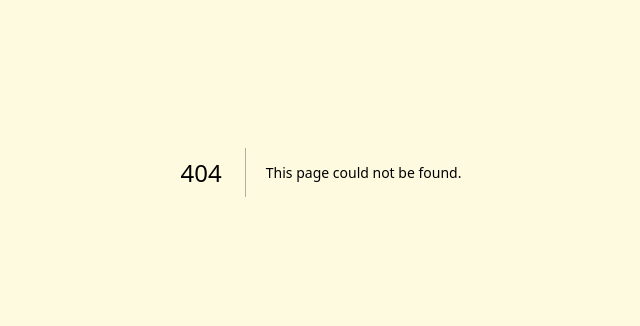
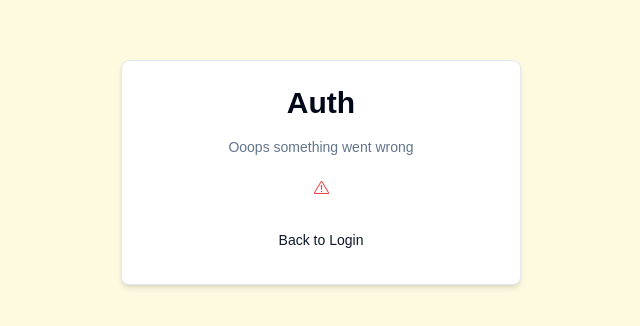
Before and after one commit to anandrajsingh/collect-it, a Next.js app: page /auth-error in a window 1280 px wide. Before the commit this address had no page. Shown: the part 228-554 px from the top of the page, without its empty margins (319-959 px from the left). Built offline with nearby package versions, Linux system fonts and the light colour scheme.

Commit message:
error and success components

```diff
--- /dev/null
+++ b/app/(auth)/auth-error/page.tsx
@@ -0,0 +1,9 @@
+import { ErrorCard } from "@/components/auth/error-card"
+
+const AuthErrorPage = () => {
+    return (
+        <ErrorCard/>
+    )
+}
+
+export default AuthErrorPage
--- /dev/null
+++ b/components/auth/error-card.tsx
@@ -0,0 +1,12 @@
+import { CardWrapper } from "./card-wrapper";
+import { ExclamationTriangleIcon } from "@radix-ui/react-icons";
+
+export const ErrorCard = () => {
+    return (
+        <CardWrapper headerLabel="Ooops something went wrong" backButtonHref="/login" backButtonLabel="Back to Login" >
+            <div className="w-full flex justify-center items-center">
+                <ExclamationTriangleIcon className="text-destructive"/>
+            </div>
+        </CardWrapper>
+    )
+}
--- /dev/null
+++ b/components/form-error.tsx
@@ -0,0 +1,16 @@
+import { ExclamationTriangleIcon } from '@radix-ui/react-icons'
+
+interface FormErrorProps {
+    message? : string
+}
+
+export const FormError = ({message}: FormErrorProps) => {
+    if(!message) return null;
+
+    return (
+        <div className="bg-destructive/15 p-3 rounded-md flex items-center gap-x-2 text-sm text-destructive">
+            <ExclamationTriangleIcon className="h-4 w-4" />
+            <p>{message}</p>
+        </div>
+    )
+}
--- /dev/null
+++ b/components/form-success.tsx
@@ -0,0 +1,16 @@
+import { CheckCircledIcon } from "@radix-ui/react-icons"
+
+interface FormSuccessProps {
+    message? : string;
+}
+
+export const FormSuccess = ({message}: FormSuccessProps) => {
+    if(!message) return null;
+
+    return (
+        <div className="bg-emerald-500/15 p-3 rounded-md flex items-center gap-x-2 text-sm text-emerald-500">
+            <CheckCircledIcon className="h-4 w-4" />
+            <p>{message}</p>
+        </div>
+    )
+}
```
